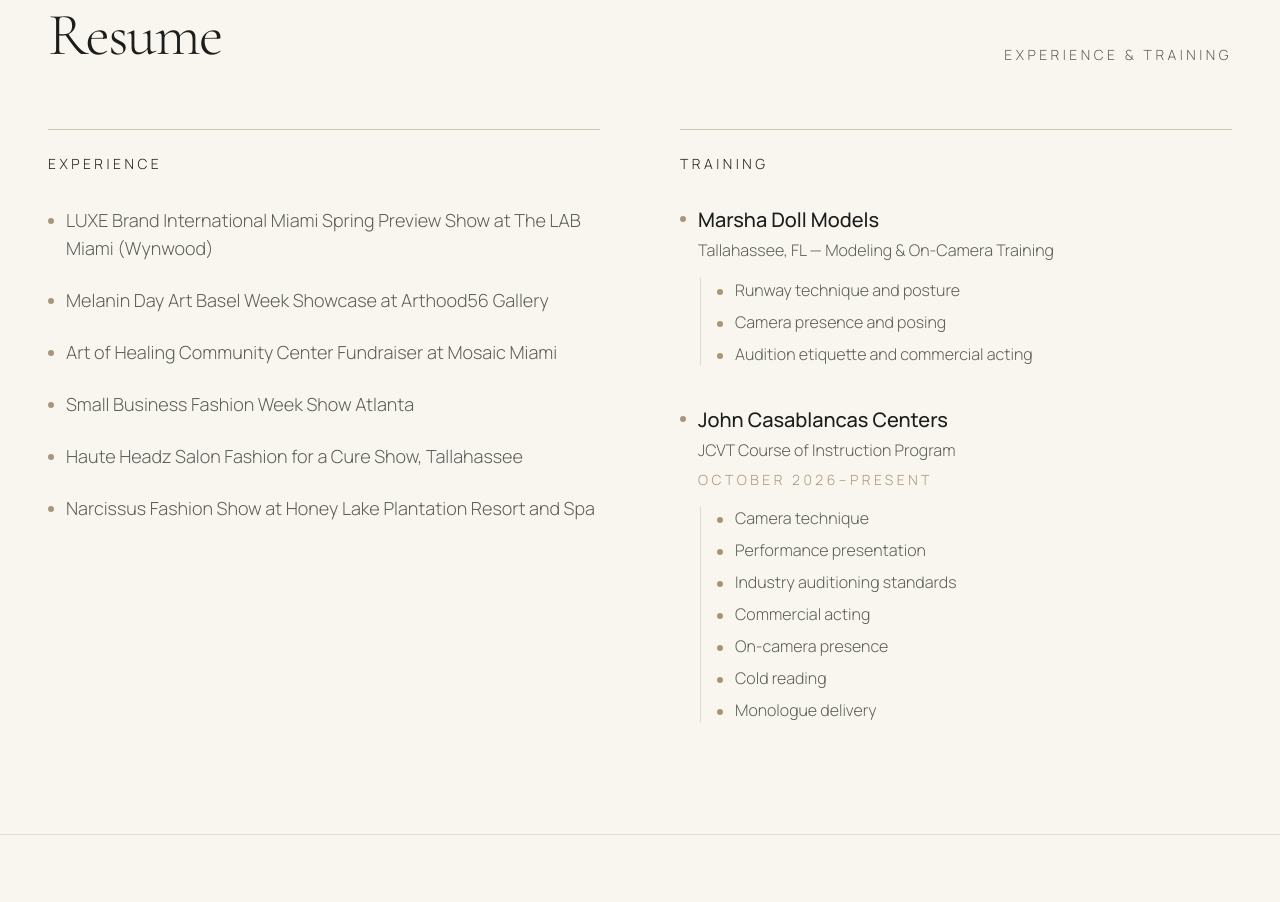
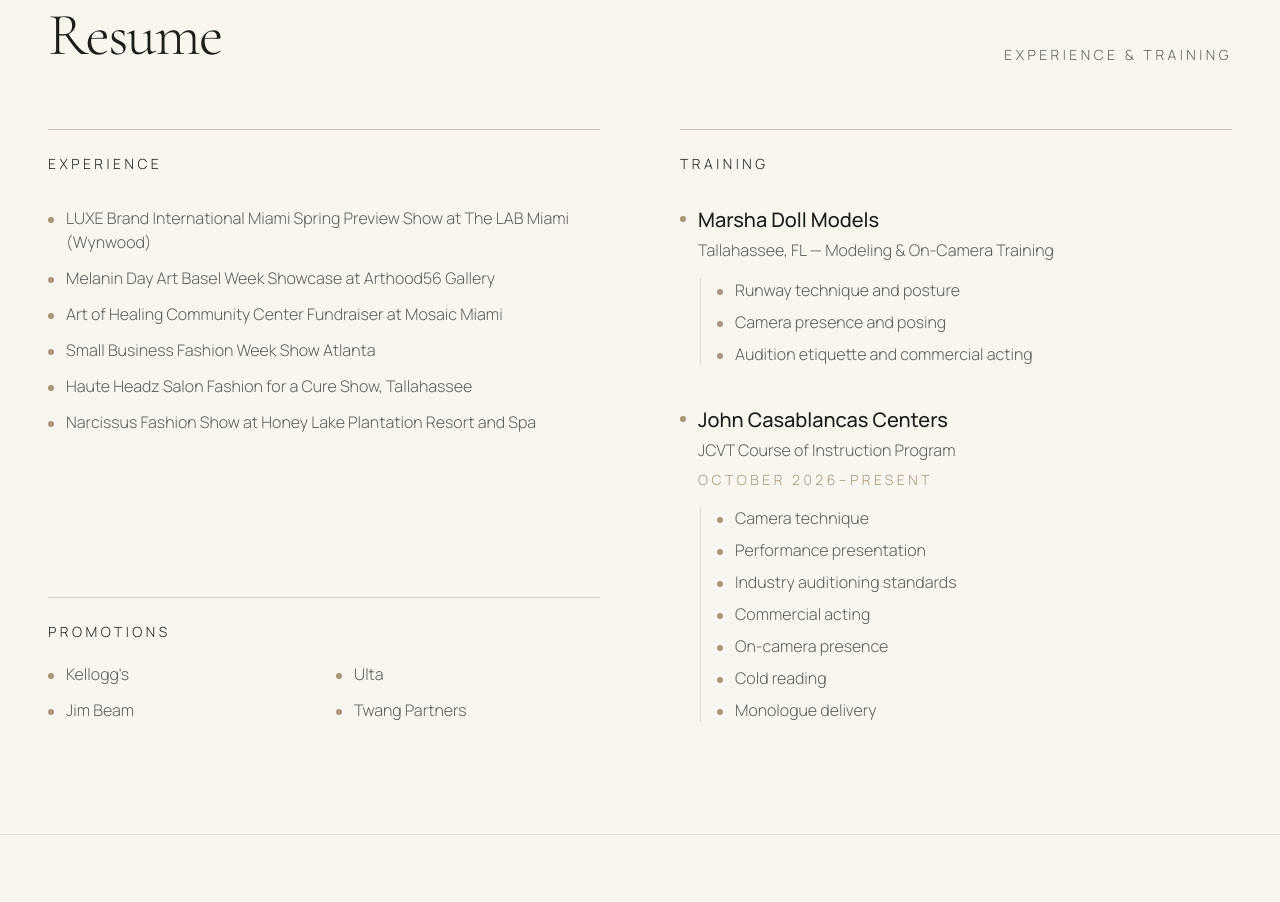
Before and after one commit to holygmusic-svg/chantae, a React (Create React App) app in the folder frontend/: page / in a window 1280 px wide. Shown: the part 2140-3042 px from the top of the page. Built offline with nearby package versions, Linux system fonts and the light colour scheme.

Commit message:
Add Promotions below compact Experience, aligned with Training

```diff
--- a/frontend/src/components/Resume.jsx
+++ b/frontend/src/components/Resume.jsx
@@ -9,6 +9,8 @@
   "Haute Headz Salon Fashion for a Cure Show, Tallahassee",
   "Narcissus Fashion Show at Honey Lake Plantation Resort and Spa",
 ];
+
+const promotions = ["Kellogg's", "Ulta", "Jim Beam", "Twang Partners"];
 
 const training = [
   {
@@ -65,18 +67,28 @@
       </Reveal>
 
       <div className="grid grid-cols-1 lg:grid-cols-2 gap-14 lg:gap-20">
-        <Reveal delay={0.1}>
-          <div className="border-t border-[#A9967A]/50 pt-6">
+        <Reveal delay={0.1} className="h-full">
+          <div className="border-t border-[#A9967A]/50 pt-6 h-full flex flex-col">
             <h3 className="label-ed text-[#1C1E1B] mb-8">Experience</h3>
-            <ul className="space-y-6 text-base md:text-lg leading-relaxed font-light text-[#5C5F5A]">
+            <ul className="space-y-3 text-sm md:text-base leading-relaxed font-light text-[#5C5F5A]">
               {experience.map((entry) => (
                 <Bullet key={entry}>{entry}</Bullet>
               ))}
             </ul>
+            <div className="mt-auto pt-8">
+              <div className="border-t border-[#A9967A]/40 pt-6">
+                <h3 className="label-ed text-[#1C1E1B] mb-5">Promotions</h3>
+                <ul className="grid grid-cols-1 sm:grid-cols-2 gap-x-6 gap-y-3 text-sm md:text-base leading-relaxed font-light text-[#5C5F5A]">
+                  {promotions.map((brand) => (
+                    <Bullet key={brand}>{brand}</Bullet>
+                  ))}
+                </ul>
+              </div>
+            </div>
           </div>
         </Reveal>
 
-        <Reveal delay={0.2}>
+        <Reveal delay={0.2} className="h-full">
           <div className="border-t border-[#A9967A]/50 pt-6">
             <h3 className="label-ed text-[#1C1E1B] mb-8">Training</h3>
             <div className="space-y-10">
```
